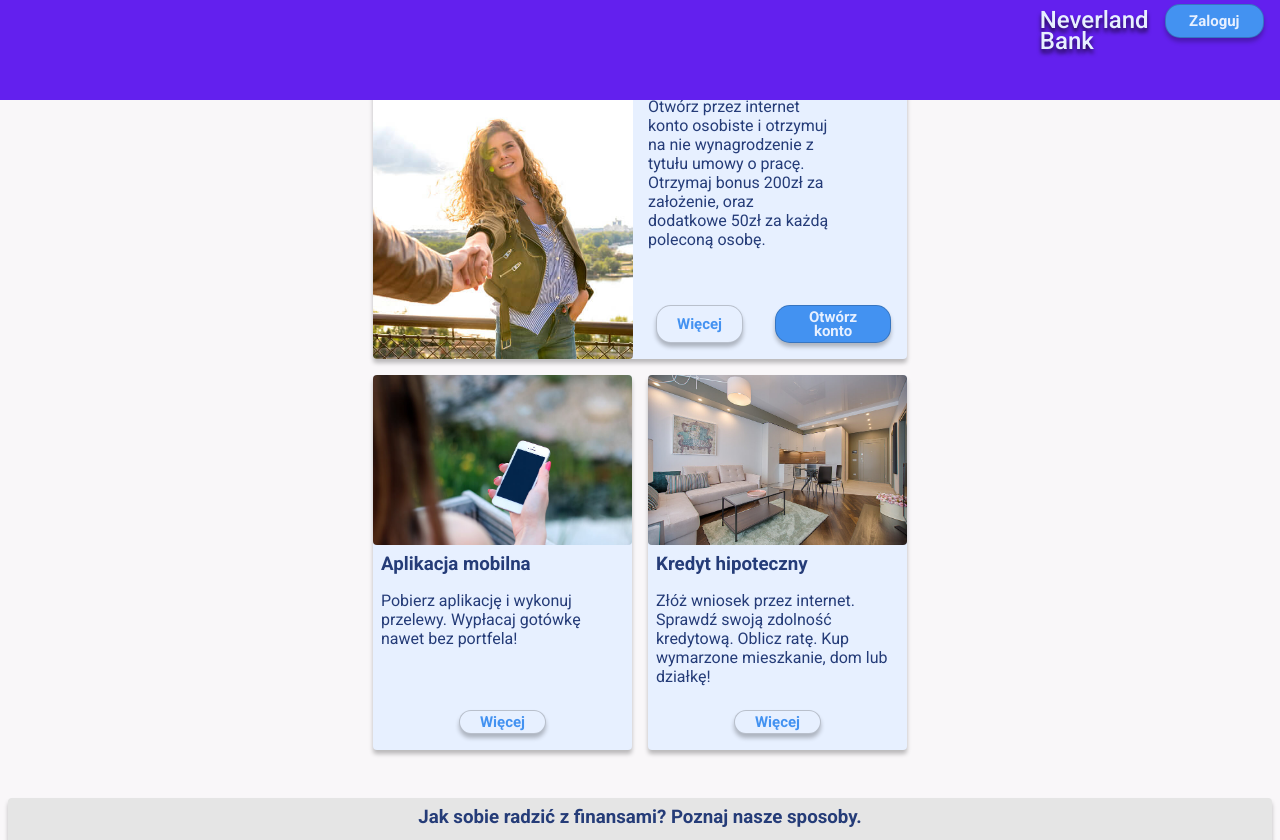
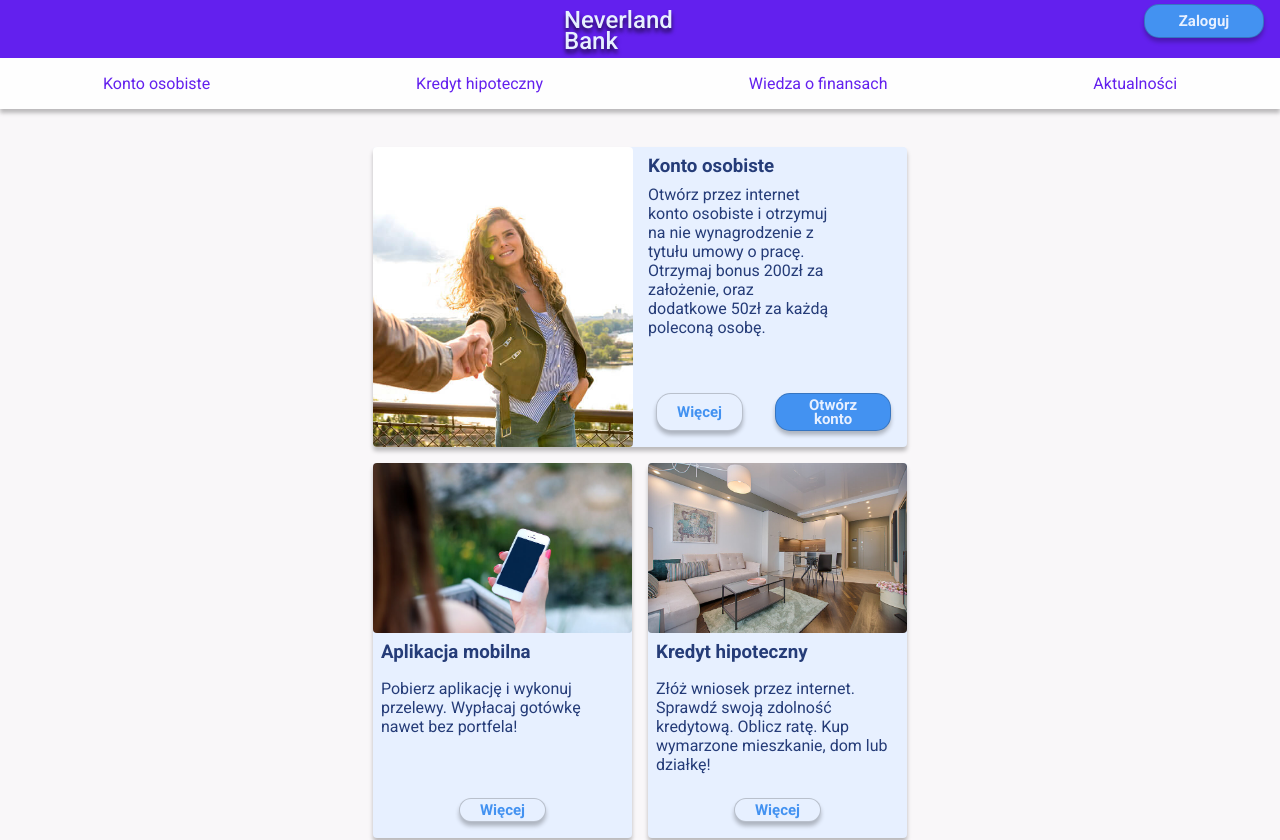
Before and after one commit to mrozrafal/banking-application, a React (Create React App) app: page / in a window 1280 px wide. Shown: the top 840 px of the page. Built offline with nearby package versions, Linux system fonts and the light colour scheme; no server answers.

Commit message:
wide screen media queries for navigation

```diff
--- a/src/App.js
+++ b/src/App.js
@@ -69,7 +69,7 @@ function App() {
       </section>
 
 
-      <h2 className="news__big-header">Aktualności</h2>
+      <h2 id="fetched-news-from-newsapi" className="news__big-header">Aktualności</h2>
       <News id={0}/>
       <News id={1}/>
       <News id={2}/>
--- a/src/components/Navbar.js
+++ b/src/components/Navbar.js
@@ -9,7 +9,7 @@ class Navbar extends React.Component {
         hamburgerActive : false
     };
 
-    componentWillMount() {
+    componentDidMount() {
         // When this component mounts, begin listening for scroll changes
         window.addEventListener('scroll', this.handleScroll);
     }
@@ -73,7 +73,7 @@ class Navbar extends React.Component {
                 <li onClick={this.handleRemoveClass} className="navigation__item"><a href="#myAccount">Konto osobiste</a></li>
                 <li onClick={this.handleRemoveClass} className="navigation__item"><a href="#myLoan">Kredyt hipoteczny</a></li>
                 <li onClick={this.handleRemoveClass} className="navigation__item"><a href="#myKnow-how">Wiedza o finansach</a></li>
-                <li onClick={this.handleRemoveClass} className="navigation__item"><a href="#myNews">Aktualności</a></li>
+                <li onClick={this.handleRemoveClass} className="navigation__item"><a href="#fetched-news-from-newsapi">Aktualności</a></li>
               </ul>
 
 
--- a/src/components/News.js
+++ b/src/components/News.js
@@ -71,7 +71,7 @@ componentWillUnmount() {
 
         return (
 
-            <section className="news" id="myNews">
+            <section className="news" >
 
 
 
--- a/src/style/App.scss
+++ b/src/style/App.scss
@@ -1,11 +1,10 @@
-@import url("https://fonts.googleapis.com/css?family=Roboto:400,500,700,700i,900&display=swap&subset=latin-ext");
+
 @import './header.scss';
 @import './hamburger.scss';
 @import './presentation.scss';
 @import './footer.scss';
 @import './variables.scss';
 @import './news.scss';
-@import './navigation.scss';
 
 h3,
 p {
@@ -53,9 +52,6 @@ ul {
   padding-left: 0;;
 }
 
-html {
-  font-size: 16px;
-  color: #253c78;
-  background: #f9f7f9;
-  scroll-behavior: smooth;
+a {
+  text-decoration: none;
 }
--- a/src/style/hamburger.scss
+++ b/src/style/hamburger.scss
@@ -1,3 +1,6 @@
+@import './variables.scss';
+@media(max-width: $wide-tablet){
+
   .hamburger,
   .navigation {
     transition: transform 0.3s 0.1s ease-in-out;
@@ -84,6 +87,13 @@
       rgba(99, 32, 238, 0.6868250539956804) 50%,
       rgba(99, 32, 238, 1) 73%
     );
+    &__list{
+      display:flex;
+      padding-left: 40px;
+     flex-direction: column ;
+      margin-top: 15vh;
+      list-style: none;
+    }
 
   }
 
@@ -91,17 +101,18 @@
 
     transform: translateX(0);
 
-  z-index: 200;
+
     display: inline-block;
 
   }
 
-.navigation__list {
-  padding-left: 40px;
-  margin-top: 50px;
-  list-style: none;
-}
+
 
   .navigation__item {
     margin-bottom: 20px;
   }
+
+a{
+  color: #e7f0ff;
+}
+}
--- a/src/style/header.scss
+++ b/src/style/header.scss
@@ -1,4 +1,4 @@
-@import './variables.scss';
+@import "./variables.scss";
 
 .header {
   &__bar {
@@ -12,8 +12,6 @@
     flex-direction: row;
     justify-content: space-between;
     margin-bottom: 32px;
-
-
   }
 }
 
@@ -28,7 +26,6 @@
   line-height: 21px;
   color: #e7f0ff;
   text-shadow: 0px 4px 4px rgba(4, 0, 0, 0.7);
-
 }
 
 .button-login {
@@ -39,18 +36,65 @@
 }
 a {
   color: #e7f0ff;
-
-
 }
 
 @media (min-width: $wide-tablet) {
   .button-login {
     height: 34px;
     width: 120px;
+    grid-area: login;
+  }
+  .bank-name {
+    font-size: 24px;
+    grid-area: bn;
+  }
+  .hamburger{
+    display:none;
+  }
+
+  .header {
+
+    margin-bottom: 120px;
+
+    &__bar {
+      background: #6320ee;
+      height: 60px;
+      display: grid;
+grid-template-columns: 4fr 4fr 1fr;
+grid-template-areas: ". bn login"
+                      "nav nav nav";
+
 
     }
   }
- @media (max-width: $wide-tablet)  {
+  .navigation {
+    display: block;
+   grid-area: nav;
+
+    height: 44px;
+    &__list{
+      position: relative;
+      display: flex;
+      justify-content: space-around;
+      background: #fefefe;
+      box-shadow: 0px 4px 4px rgba(0, 0, 0, 0.25);
+
+    }
+    &__item{
+      padding: 16px;
+
+
+    }
+  }
+  a {
+    color: #6320ee;
+  }
+}
+
+
+
+
+@media (max-width: $wide-tablet) {
   .header {
     &__bar {
       position: fixed;
--- a/src/style/index.css
+++ b/src/style/index.css
@@ -6,4 +6,8 @@ body {
 }
 html {
   font-family: roboto;
+  font-size: 16px;
+  color: #253c78;
+  background: #f9f7f9;
+  scroll-behavior: smooth;
 }
--- a/src/style/navigation.scss
+++ /dev/null
@@ -1,38 +0,0 @@
-@import "./variables.scss";
-
-@media (min-width: $wide-tablet) {
-  .hamburger {
-    display: none;
-  }
-  .navigation {
-    position: relative;
-    margin-top: 0;
-    top: 10px;
-    left: 0;
-    width: 100%;
-    height: 70px;
-    background: #e5e5e5;
-    &__list {
-      display: flex;
-      flex-direction: row;
-      justify-content: space-around;
-      padding: 10px 30px;
-    }
-  }
-
-
-  .header {
-    &__bar {
-      height: 100px;
-    }
-  }
-  .bank-name {
-    font-size: 24px;
-    margin-left: 40px;
-  }
-  a {
-    color:#6320ee;
-
-  }
-
-}
```
Lines whose indentation alone changed are shown as unchanged.
